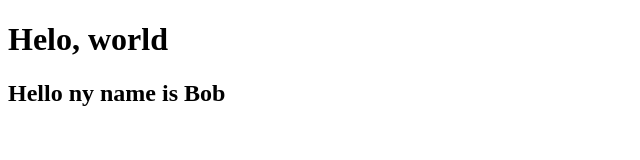
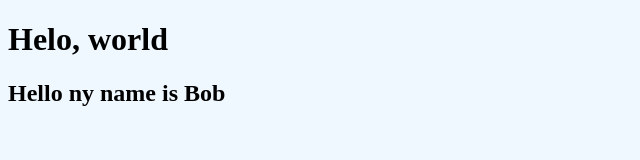
Before and after one commit to MarekHalaczkiewicz/test-git.html, a plain HTML site: page index.html in a window 1280 px wide. Shown: the whole page, without its empty margins (0-640 px from the left). Drawn offline with Linux system fonts and the light colour scheme.

Commit message:
add background color

```diff
--- a/index.html
+++ b/index.html
@@ -8,7 +8,7 @@
     <title>This is my super website</title>
 </head>
 
-<body>
+<body style="background-color: aliceblue;">
     <h1>Helo, world</h1>
     <h2>Hello ny name is Bob</h2>
 </body>
```
